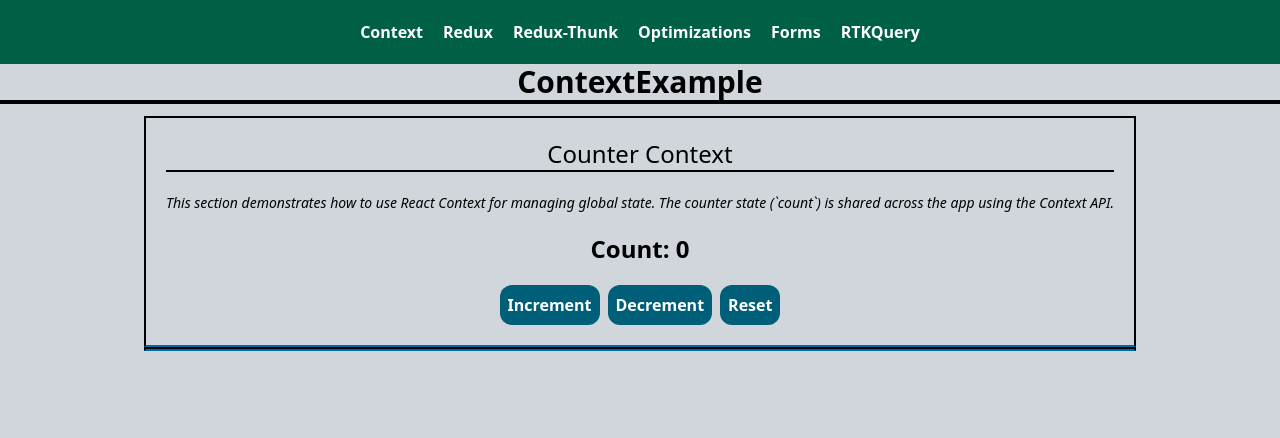
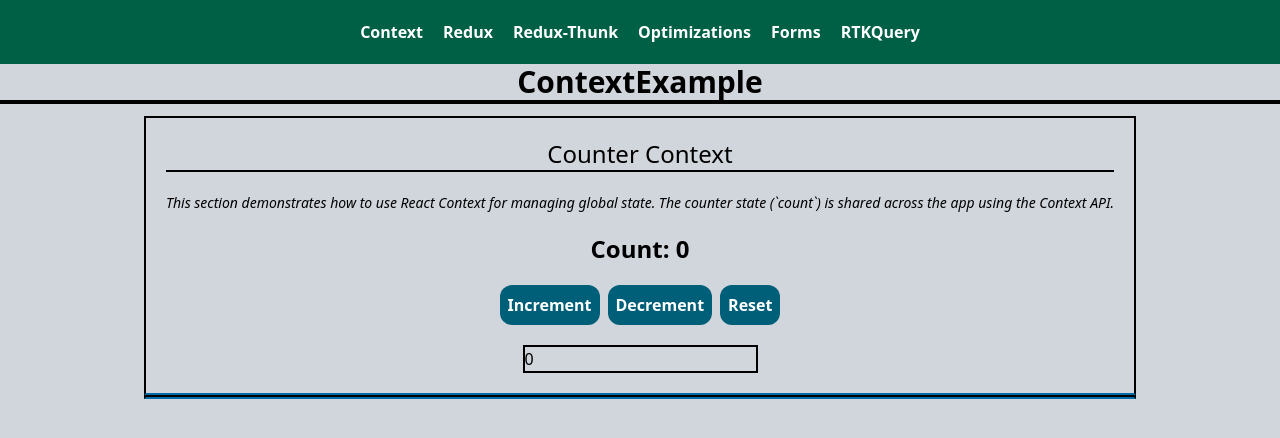
Before and after one commit to Zetrai/react-playground, a React (Vite) app: page /context in a window 1280 px wide. Shown: the top 438 px of the page. Built offline with nearby package versions, Linux system fonts and the light colour scheme.

Commit message:
adding debouncing

```diff
--- a/src/contexts/counterContext.jsx
+++ b/src/contexts/counterContext.jsx
@@ -1,22 +1,23 @@
-import { createContext, useContext, useReducer } from 'react';
+import { createContext, useReducer, useContext } from 'react';
 
 const COUNTER_ACTION_TYPES = {
   INCREMENT: 'INCREMENT',
   DECREMENT: 'DECREMENT',
+  INCREMENTBYVALUE: 'INCREMENTBYVALUE',
   RESET: 'RESET',
 };
 
-const initialState = {
-  count: 0,
-};
+const initialState = { count: 0 };
 
-const counterReducer = (state = initialState, action) => {
+const countReducer = (state = initialState, action) => {
   switch (action.type) {
     case COUNTER_ACTION_TYPES.INCREMENT:
       return { ...state, count: state.count + 1 };
     case COUNTER_ACTION_TYPES.DECREMENT:
       if (state.count === 0) return state;
       return { ...state, count: state.count - 1 };
+    case COUNTER_ACTION_TYPES.INCREMENTBYVALUE:
+      return { ...state, count: state.count + action.payload };
     case COUNTER_ACTION_TYPES.RESET:
       return { ...state, count: 0 };
     default:
@@ -28,18 +29,25 @@ const CounterContext = createContext({
   count: 0,
   increment: () => {},
   decrement: () => {},
+  incrementByValue: () => {},
   reset: () => {},
 });
 
 export const CounterProvider = ({ children }) => {
-  const [state, dispatch] = useReducer(counterReducer, initialState);
+  const [state, dispatch] = useReducer(countReducer, initialState);
 
   const increment = () => dispatch({ type: COUNTER_ACTION_TYPES.INCREMENT });
   const decrement = () => dispatch({ type: COUNTER_ACTION_TYPES.DECREMENT });
+  const incrementByValue = (incrementValue) =>
+    dispatch({
+      type: COUNTER_ACTION_TYPES.INCREMENTBYVALUE,
+      payload: incrementValue,
+    });
   const reset = () => dispatch({ type: COUNTER_ACTION_TYPES.RESET });
 
   return (
-    <CounterContext.Provider value={{ ...state, increment, decrement, reset }}>
+    <CounterContext.Provider
+      value={{ ...state, increment, decrement, incrementByValue, reset }}>
       {children}
     </CounterContext.Provider>
   );
--- a/src/pages/ContextExample/ContextExample.jsx
+++ b/src/pages/ContextExample/ContextExample.jsx
@@ -1,7 +1,31 @@
+import { useCallback, useEffect, useState } from 'react';
 import { useCounterContext } from '../../contexts/counterContext';
+import { debounce } from 'lodash';
 
 const ContextExample = () => {
-  const { count, increment, decrement, reset } = useCounterContext();
+  const [show, setShow] = useState(false);
+  const [value, setValue] = useState(0);
+  const { count, increment, decrement, incrementByValue, reset } =
+    useCounterContext();
+
+  const changeHandler = (e) => {
+    const newValue = Number(e.target.value);
+    setValue(newValue);
+    debouncedIncrementByValue(newValue);
+  };
+
+  const debouncedIncrementByValue = useCallback(
+    debounce((val) => {
+      setShow(val);
+      setValue(0);
+      incrementByValue(val);
+    }, 500),
+    [incrementByValue] // Memoize to avoid re-creating it on every render
+  );
+
+  useEffect(() => {
+    if (show && value) setShow(false);
+  }, [value]);
 
   return (
     <div className='flex flex-col justify-center items-center'>
@@ -43,6 +67,19 @@ const ContextExample = () => {
               Reset
             </button>
           </div>
+          <div className='flex flex-col justify-center items-center gap-5'>
+            <input
+              type='number'
+              value={value}
+              onChange={changeHandler}
+              className='border-2'
+            />
+            {show && (
+              <p>
+                Incremented by <b>{show}</b>
+              </p>
+            )}
+          </div>
         </div>
         <div className='flex flex-col justify-center items-center border-2 border-b-sky-700'></div>
       </div>
```
